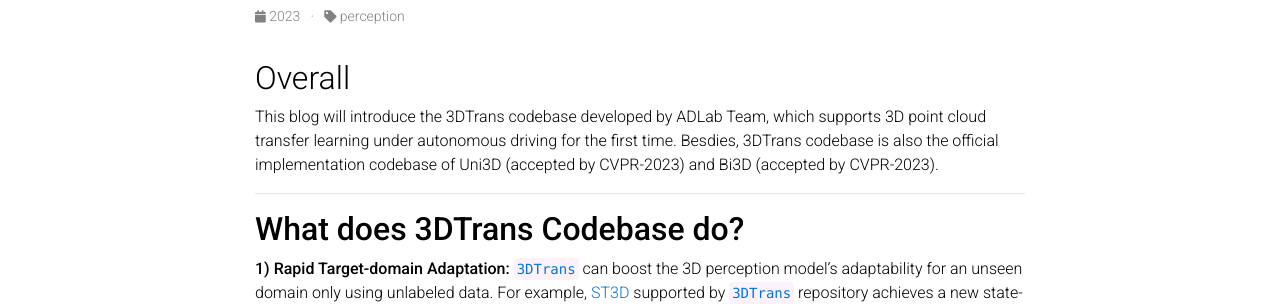
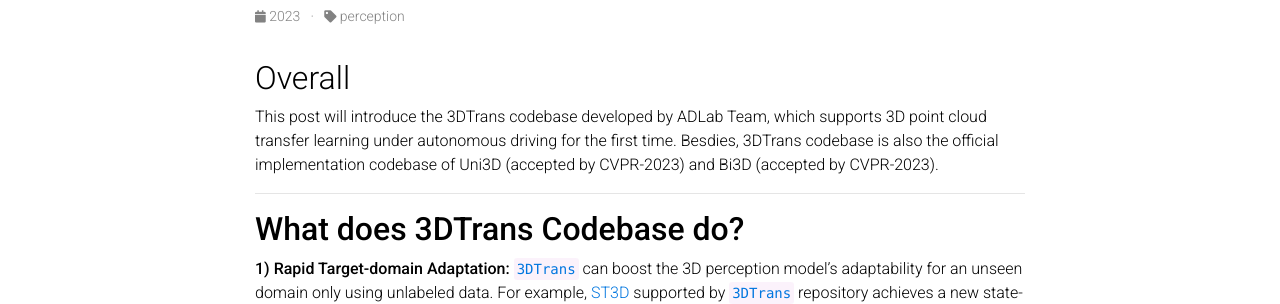
Before and after one commit to PJLab-ADG/pjlab-adg.github.io, a Jekyll site: the page built from _posts/2023-03-30-3DTrans.md, in a window 1280 px wide and 900 px high. Shown: the part 276-580 px from the top of the window. Built offline with Jekyll 4.4.1, drawn with Linux system fonts in a browser that asks for light colours; comment, search, counter and statistics services are not loaded; a style sheet for code colours, icons or effects is not loaded.

Commit message:
update: post of 3DTrans

```diff
--- a/_posts/2023-03-30-3DTrans.md
+++ b/_posts/2023-03-30-3DTrans.md
@@ -2,7 +2,7 @@
 layout: post
 title: "3DTrans: An Open-source Codebase for exploring Continuous-learning/Pre-training-oriented Autonomous Driving Task"
 date: 2023-03-30 18:11:00+0800
-# description: an example of a blog post with giscus comments
+description: This post will introduce the 3DTrans codebase developed by ADLab Team, which supports 3D point cloud transfer learning under autonomous driving for the first time. Besdies, 3DTrans codebase is also the official implementation codebase of Uni3D (accepted by CVPR-2023) and Bi3D (accepted by CVPR-2023).
 categories: perception
 giscus_comments: true
 related_posts: false
@@ -10,7 +10,8 @@
 
 ## Overall
 
-This blog will introduce the 3DTrans codebase developed by ADLab Team, which supports 3D point cloud transfer learning under autonomous driving for the first time. Besdies, 3DTrans codebase is also the official implementation codebase of Uni3D (accepted by CVPR-2023) and Bi3D (accepted by CVPR-2023).
+This post will introduce the 3DTrans codebase developed by ADLab Team, which supports 3D point cloud transfer learning under autonomous driving for the first time. Besdies, 3DTrans codebase is also the official implementation codebase of Uni3D (accepted by CVPR-2023) and Bi3D (accepted by CVPR-2023).
+
 
 ---
 
```
